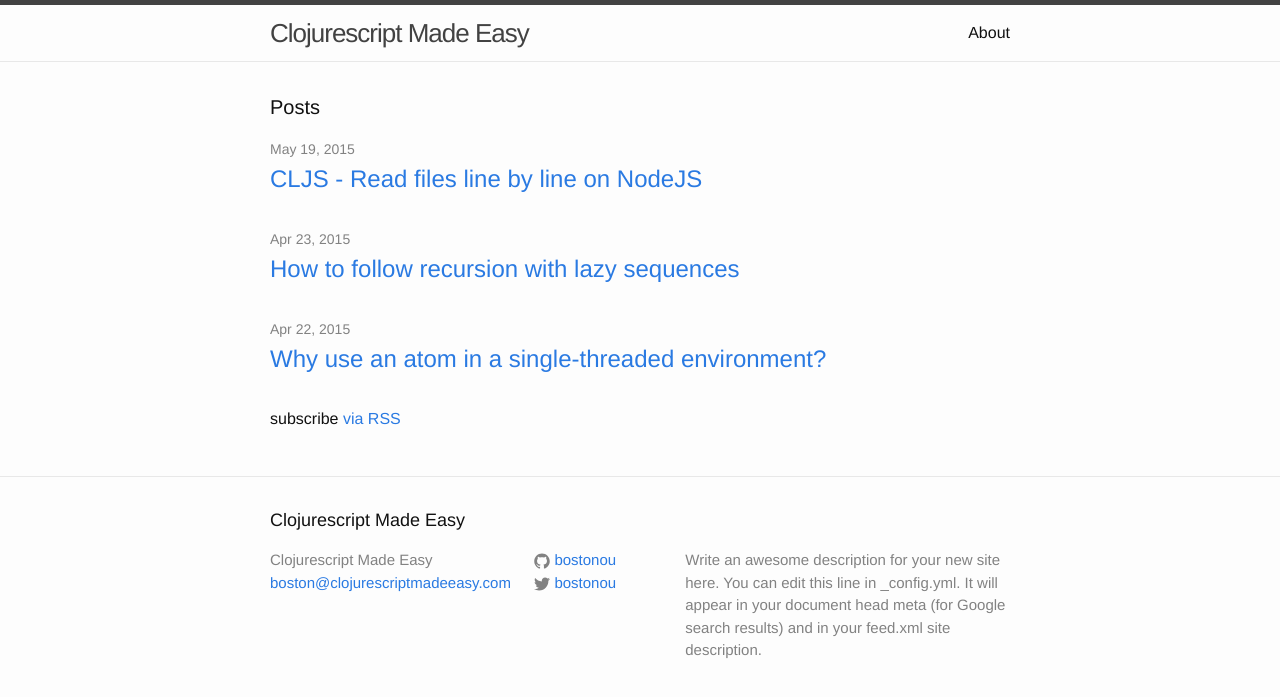
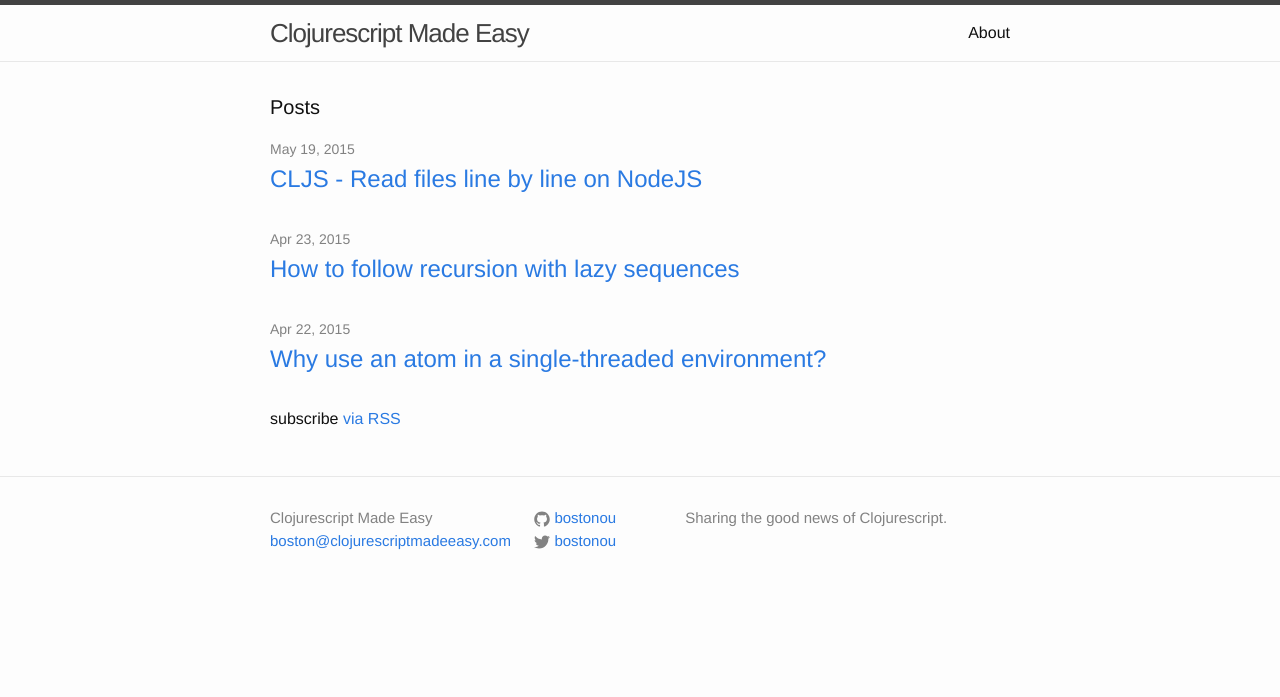
Before and after one commit to bostonou/bostonou.github.io, a Jekyll site: the page built from index.html, in a window 1280 px wide. Shown: the top 697 px of the page. Built offline with Jekyll 4.4.1, drawn with Linux system fonts in a browser that asks for light colours.

Commit message:
Footer cleanup

```diff
--- a/_config.yml
+++ b/_config.yml
@@ -2,9 +2,7 @@
 title: Clojurescript Made Easy
 email: boston@clojurescriptmadeeasy.com
 description: > # this means to ignore newlines until "baseurl:"
-  Write an awesome description for your new site here. You can edit this
-  line in _config.yml. It will appear in your document head meta (for
-  Google search results) and in your feed.xml site description.
+  Sharing the good news of Clojurescript.
 baseurl: "" # the subpath of your site, e.g. /blog/
 url: "http://clojurescriptmadeeasy.com" # the base hostname & protocol for your site
 twitter_username: bostonou
--- a/_includes/footer.html
+++ b/_includes/footer.html
@@ -1,8 +1,6 @@
 <footer class="site-footer">
 
   <div class="wrapper">
-
-    <h2 class="footer-heading">{{ site.title }}</h2>
 
     <div class="footer-col-wrapper">
       <div class="footer-col  footer-col-1">
```
